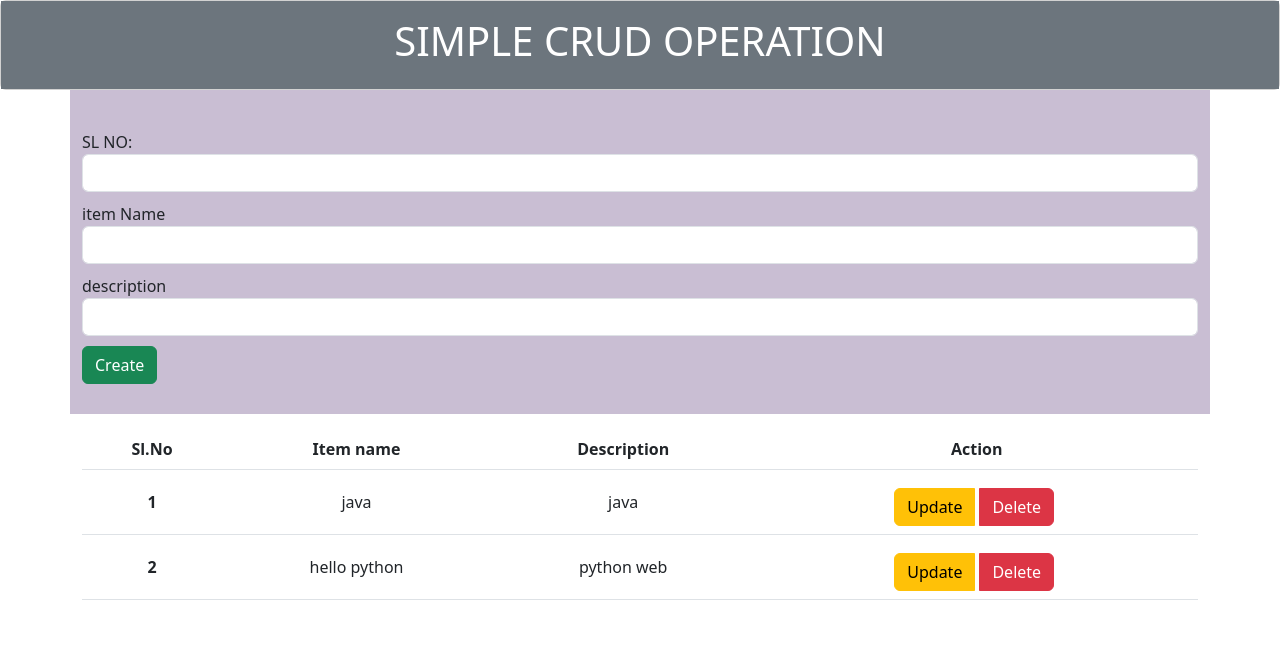
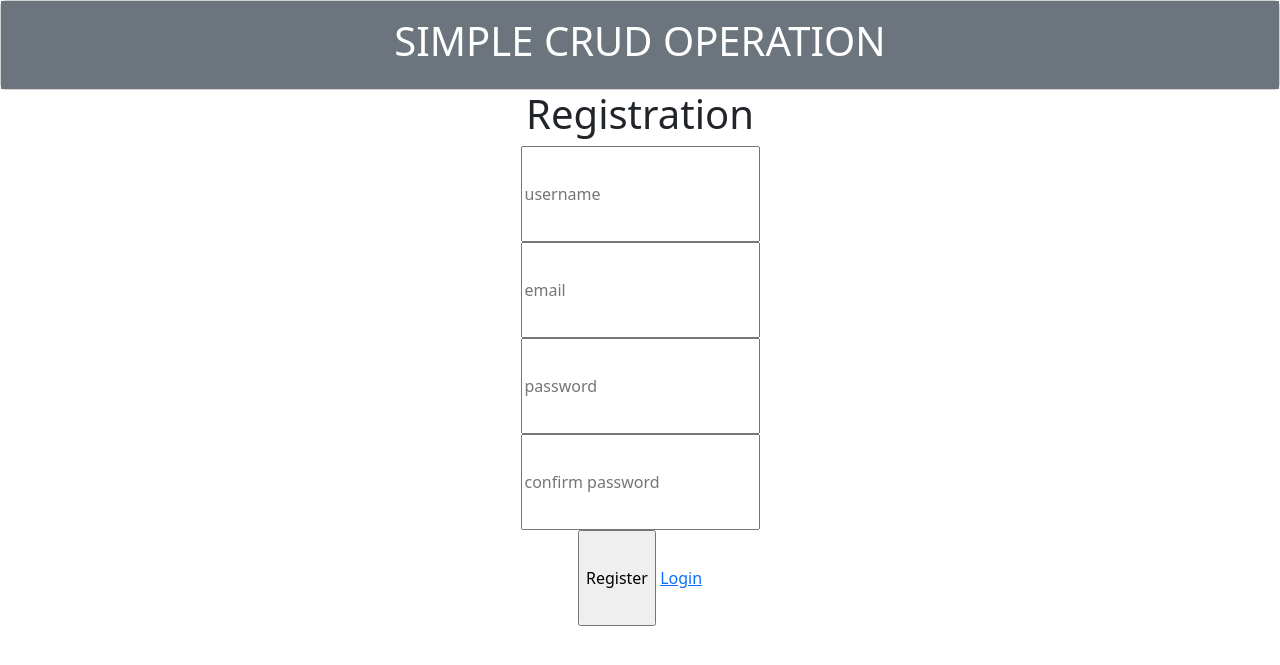
Before and after one commit to irfanpa005/crud, a Django app: page / in a window 1280 px wide. Shown: the top 665 px of the page. Run offline with Django 4.2, Linux system fonts and the light colour scheme; data comes from the database, SQL or seed files in the repository.

Commit message:
register and login added

```diff
--- a/static/css/styles.css
+++ b/static/css/styles.css
@@ -26,3 +26,10 @@ tr{
   .btn {
     margin-right: 5px;
   }
+
+  .main{
+text-align: center;
+vertical-align: middle;
+line-height: 90px;
+width: 10em;
+  }
--- /dev/null
+++ b/templates/register.html
@@ -0,0 +1,23 @@
+{% extends 'layout.html' %}
+
+{% block body %}
+    <!-- Heading section -->
+    <div class="card text-center">
+        <div class="card-body bg-secondary">
+          <h5 class="card-title" style="color:white;">SIMPLE CRUD OPERATION</h5>
+        </div>
+    </div>
+
+    <div class="container main">
+      <h1>Registration</h1>
+      <form action="" method="post" >
+        {% csrf_token %}
+        <input type=text name="username" placeholder="username"><br>
+        <input type="email" name="email" placeholder="email"><br>
+        <input type="password" name="password" placeholder="password"><br>
+        <input type="password" name="conf_password" placeholder="confirm password"><br>
+        <input type="submit" value="Register">
+        <a href="{% url 'login' %}">Login</a>
+      </form>
+    </div>
+{% endblock %}
--- a/write/urls.py
+++ b/write/urls.py
@@ -3,8 +3,10 @@ from .import views
 
 
 urlpatterns=[
-    path('',views.index,name='index'),
+    path('',views.register,name='main'),
+    path('index',views.index,name='index'),
     path('save_data/',views.save_data, name="saveData"),
     path('update/<int:data_id>',views.update, name="update"),
     path('delete/<int:data_id>',views.delete, name="delete"),
+    path('login/',views.login,name='login')
 ]
--- a/write/views.py
+++ b/write/views.py
@@ -1,10 +1,35 @@
-from django.shortcuts import render
-from django.urls import reverse
+from django.shortcuts import redirect, render
+from django.urls import reverse, reverse_lazy
 from .models import crud
 from django.http import HttpResponseRedirect
 from django.contrib import messages
+from django.contrib.auth.models import User
+from django.contrib.auth import authenticate,login,logout
 
 # Create your views here.
+def register(request):
+     if request.method == 'POST':
+          username = request.POST.get('username')
+          email = request.POST.get('email')
+          password = request.POST.get('password')
+          conf_password = request.POST.get('conf_password')
+
+          if password == conf_password:
+            user = User.objects.create_user(username=username,email=email,password=password)
+            user.save()
+            return HttpResponseRedirect('index')
+     return render (request,'register.html')
+
+def login(request):
+    if request.method =='POST':
+        username = request.POST.get('username')
+        password = request.POST.get('password')
+        user = authenticate(request,username=username,password=password)
+        if user is not None:
+            return redirect('index')
+
+    return render(request,'login.html')
+
 def index(request):
     data = crud.objects.all()
     return render(request,'index.html',{"datas":data})
```
Also changed, not shown: templates/index.html (+2 -7 lines), templates/login.html (added, +12 -0 lines), db.sqlite3.
